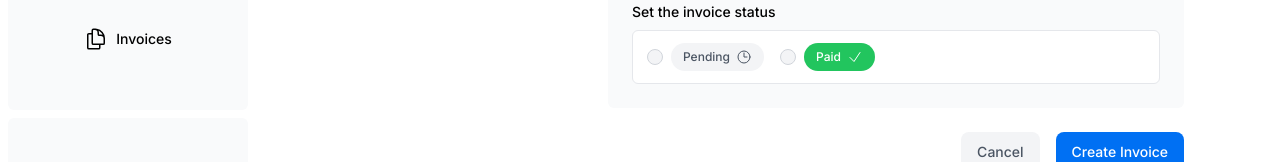
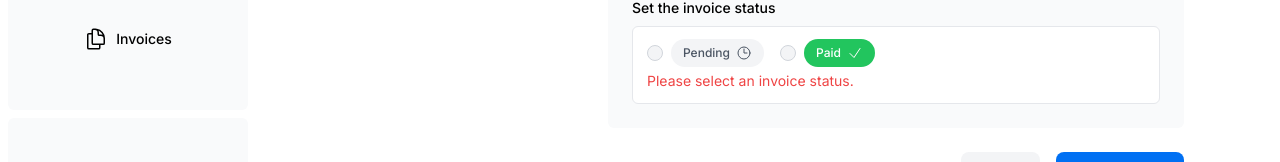
Before and after one commit to HWUlrich/financial-dashboard, a Next.js app in the folder nextjs-dashboard/: page /deshboard/invoices/create in a window 1280 px wide. Both pictures are taken after typing "5" into the empty fields and a click on the button "Create Invoice". Shown: the part 366-528 px from the top of the page. Built offline with nearby package versions, Linux system fonts and the light colour scheme; no server answers; the database is empty; a web font is replaced by a local one.

Commit message:
Incersão de elementos de acessibilidade

```diff
--- a/nextjs-dashboard/app/ui/invoices/create-form.tsx
+++ b/nextjs-dashboard/app/ui/invoices/create-form.tsx
@@ -45,7 +45,7 @@ export default function Form({ customers }: { customers: CustomerField[] }) {
           <div id='customer-error' aria-live='polite' aria-atomic='true'>
             {state.errors?.customerId &&
             state.errors.customerId.map((error: string) => (
-              <p className='mt-2 text-sm text-red-500' key={error}>
+              <p className='mt-1 text-sm text-red-500' key={error}>
                 {error}
               </p>
             ))}
@@ -66,9 +66,18 @@ export default function Form({ customers }: { customers: CustomerField[] }) {
                 step="0.01"
                 placeholder="Enter USD amount"
                 className="peer block w-full rounded-md border border-gray-200 py-2 pl-10 text-sm outline-2 placeholder:text-gray-500"
+                aria-describedby='amount-error'
                 // required
               />
               <CurrencyDollarIcon className="pointer-events-none absolute left-3 top-1/2 h-[18px] w-[18px] -translate-y-1/2 text-gray-500 peer-focus:text-gray-900" />
+            </div>
+            <div id='amount-error' aria-live='polite' aria-atomic='true'>
+            {state.errors?.amount &&
+            state.errors.amount.map((error: string) => (
+              <p className='mt-1 text-sm text-red-500' key={error}>
+                {error}
+              </p>
+            ))}
             </div>
           </div>
         </div>
@@ -87,6 +96,7 @@ export default function Form({ customers }: { customers: CustomerField[] }) {
                   type="radio"
                   value="pending"
                   className="h-4 w-4 cursor-pointer border-gray-300 bg-gray-100 text-gray-600 focus:ring-2"
+                  aria-describedby='status-error'
                 />
                 <label
                   htmlFor="pending"
@@ -102,6 +112,7 @@ export default function Form({ customers }: { customers: CustomerField[] }) {
                   type="radio"
                   value="paid"
                   className="h-4 w-4 cursor-pointer border-gray-300 bg-gray-100 text-gray-600 focus:ring-2"
+                  aria-describedby='status-error'
                 />
                 <label
                   htmlFor="paid"
@@ -110,6 +121,14 @@ export default function Form({ customers }: { customers: CustomerField[] }) {
                   Paid <CheckIcon className="h-4 w-4" />
                 </label>
               </div>
+            </div>
+            <div id='status-error' aria-live='polite' aria-atomic='true'>
+                {state.errors?.status &&
+                state.errors.status.map((error: string) => (
+                <p className='mt-1 text-sm text-red-500' key={error}>
+                  {error}
+                </p>
+                ))}
             </div>
           </div>
         </fieldset>
```
